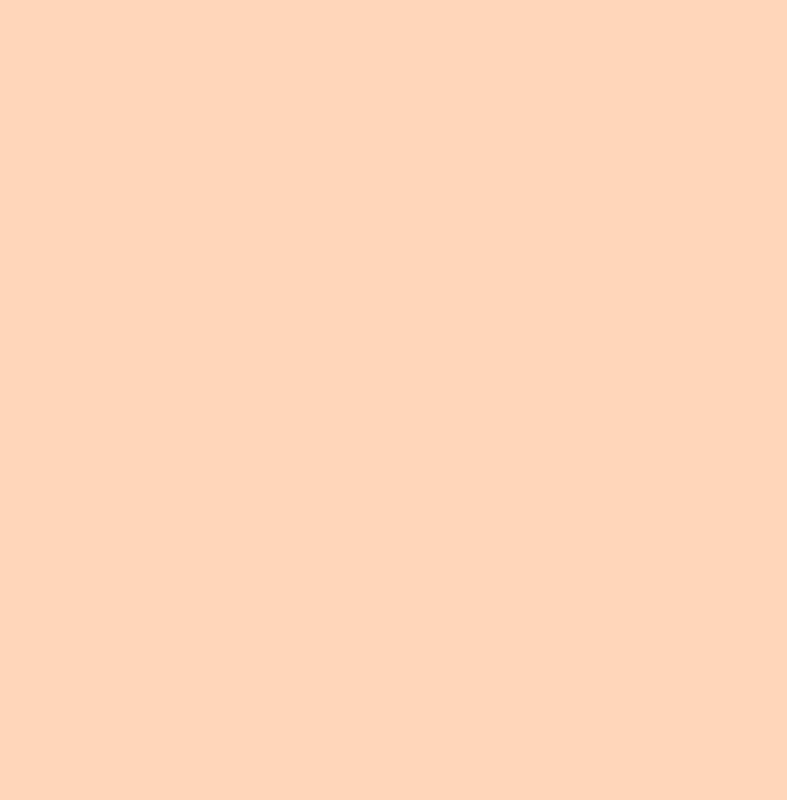
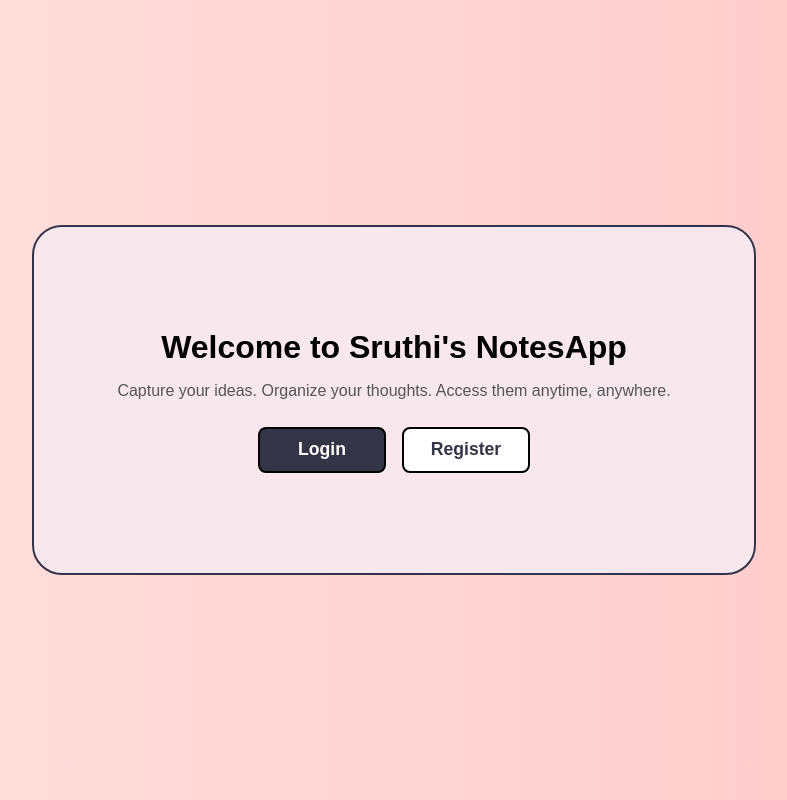
Before and after one commit to sruthi-55/NotesApp, a React (Vite) app in the folder NotesApp_frontend/notes-frontend/: page / in a window 1280 px wide. Before the commit this address had no page. Shown: the whole page, without its empty margins (246-1033 px from the left). Built offline with nearby package versions, Linux system fonts and the light colour scheme.

Commit message:
Add HomePage with styles

```diff
--- a/NotesApp_frontend/notes-frontend/src/App.jsx
+++ b/NotesApp_frontend/notes-frontend/src/App.jsx
@@ -3,6 +3,7 @@ import { useLocation } from 'react-router-dom';
 
 import Login from './pages/Login';
 import Register from './pages/Register';
+import HomePage from './pages/HomePage';
 import Notes from './pages/Notes';
 import UserMenu from './components/UserMenu';
 import Profile from './pages/Profile';
@@ -24,6 +25,7 @@ const AppContent = () => {
     <div>
       {/* {!hideUserMenu && <UserMenu />} */}
       <Routes>
+        <Route path='/' element={<HomePage/>}></Route>
         <Route path="/login" element={<Login/>}></Route>
         <Route path="/register" element={<Register/>}></Route>
         <Route path="/profile" element={<SidebarLayout><Profile /></SidebarLayout>} />
--- /dev/null
+++ b/NotesApp_frontend/notes-frontend/src/pages/HomePage.jsx
@@ -0,0 +1,34 @@
+import React from 'react';
+import { useNavigate } from 'react-router-dom';
+import styles from './HomePage.module.css';
+
+const HomePage = () => {
+  const navigate = useNavigate();
+
+  return (
+    <div className={styles.container}>
+      <div className={styles.box}>
+        <h1 className={styles.title}>Welcome to Sruthi's NotesApp</h1>
+        <p className={styles.subtitle}>
+          Capture your ideas. Organize your thoughts. Access them anytime, anywhere.
+        </p>
+        <div className={styles.buttonGroup}>
+          <button
+            className={`${styles.button} ${styles.loginButton}`}
+            onClick={() => navigate('/login')}
+          >
+            Login
+          </button>
+          <button
+            className={`${styles.button} ${styles.registerButton}`}
+            onClick={() => navigate('/register')}
+          >
+            Register
+          </button>
+        </div>
+      </div>
+    </div>
+  );
+};
+
+export default HomePage;
--- /dev/null
+++ b/NotesApp_frontend/notes-frontend/src/pages/HomePage.module.css
@@ -0,0 +1,86 @@
+body{
+  margin: 0;
+  background-color: #FFD6BA;
+}
+
+.container {
+  height: 100vh;
+  display: flex;
+  justify-content: center;
+  align-items: center;
+  background-color: rgba(0, 0, 0, 0.1);  /* body background */
+  background-image: linear-gradient(to right, #ffe3e1, #ffc7c7);
+}
+
+.box {
+  width: 50%;
+  margin: 0 auto;
+  padding: 2rem;
+  background-color: rgb(248, 232, 238);
+  border-radius: 30px;
+  box-shadow: 0 4px 10px linear-gradient(to right,#ffe3e1,#ffc7c7);
+
+  font-family: "Ancizar Sans", sans-serif;
+  font-weight: 700;
+  font-size: 37px;
+  text-align: center;
+  padding: 80px 40px;
+  border: 2px solid #333446;
+}
+
+.title {
+  font-size: 2rem;
+  margin-bottom: 1rem;
+}
+
+.subtitle {
+  font-size: 1rem;
+  font-weight: 400;
+  margin-bottom: 2rem;
+  color: #555;
+}
+
+.buttonGroup {
+  display: flex;
+  justify-content: center;
+  gap: 1rem;
+  margin-top: -20px;
+  margin-bottom: 20px;
+}
+
+.button {
+  margin-top: 15px;
+  width: 20%;
+  background-color: #FFD586;
+  color: #333446;
+  padding: 0.65rem 0;
+  font-weight: 700;
+  font-size: 1.1rem;
+  border: none;
+  border-radius: 0.5rem;
+  cursor: pointer;
+  transition: background-color 0.3s ease;
+  user-select: none;
+  border: 2px solid black;
+}
+
+
+
+.loginButton {
+  background-color: #333446;
+  color: #fff;
+}
+
+.loginButton:hover {
+  background-color: #FFD586;
+  color: #333446;
+}
+
+.registerButton {
+  background-color: #fff;
+  color: #333446;
+}
+
+.registerButton:hover {
+  background-color: #FFD586;
+}
```
Also changed, not shown: 1 other file (tests, documents, lock files or other folders).
